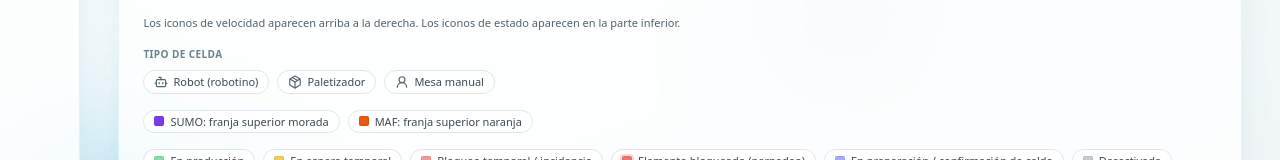
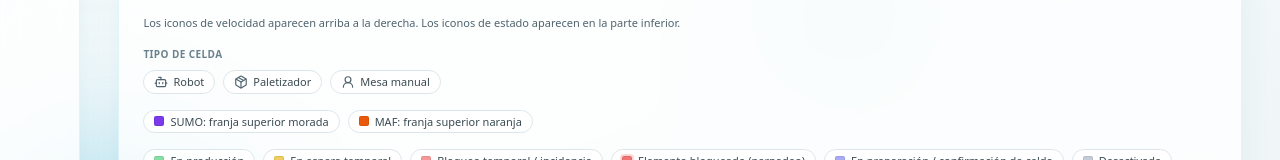
Before and after one commit to PabloM19/CMSA-legacy, a React (Vite) app: page /plant-map in a window 1280 px wide. Shown: the part 454-614 px from the top of the page. Built offline with nearby package versions, Linux system fonts and the light colour scheme.

Commit message:
revision guillem 2 fix

```diff
--- a/src/i18n/translations.ts
+++ b/src/i18n/translations.ts
@@ -694,7 +694,7 @@ const translations = {
       legendIconsBottomLabel: 'Parte inferior',
       markReviewedDisabledTooltip: 'Solo Supervisor o SuperMaster pueden marcar eventos como revisados.',
       legendTypesLabel: 'Tipo de celda',
-      legendTypeRobot: 'Robot (robotino)',
+      legendTypeRobot: 'Robot',
       legendTypePalletizer: 'Paletizador',
       legendTypeManual: 'Mesa manual',
       legendDisabled: 'Desactivada',
@@ -1859,7 +1859,7 @@ const translations = {
       legendIconsBottomLabel: 'Bottom',
       markReviewedDisabledTooltip: 'Only Supervisor or SuperMaster can mark events as reviewed.',
       legendTypesLabel: 'Cell type',
-      legendTypeRobot: 'Robot cell',
+      legendTypeRobot: 'Robot',
       legendTypePalletizer: 'Palletizer',
       legendTypeManual: 'Manual table',
       legendDisabled: 'Disabled',
--- a/src/utils/plantMapHelpers.ts
+++ b/src/utils/plantMapHelpers.ts
@@ -161,11 +161,11 @@ export function getSpeedLabel(speed: PlantSpeedStatus, lang: Lang): string | nul
 
 export function getTypeLabel(type: PlantElementView['type'], lang: Lang): string {
   if (lang === 'es') {
-    if (type === 'automatic') return 'Robot (robotino)'
+    if (type === 'automatic') return 'Robot'
     if (type === 'manual') return 'Mesa manual'
     return 'Paletizador'
   }
-  if (type === 'automatic') return 'Robot cell'
+  if (type === 'automatic') return 'Robot'
   if (type === 'manual') return 'Manual table'
   return 'Palletizer'
 }
```
